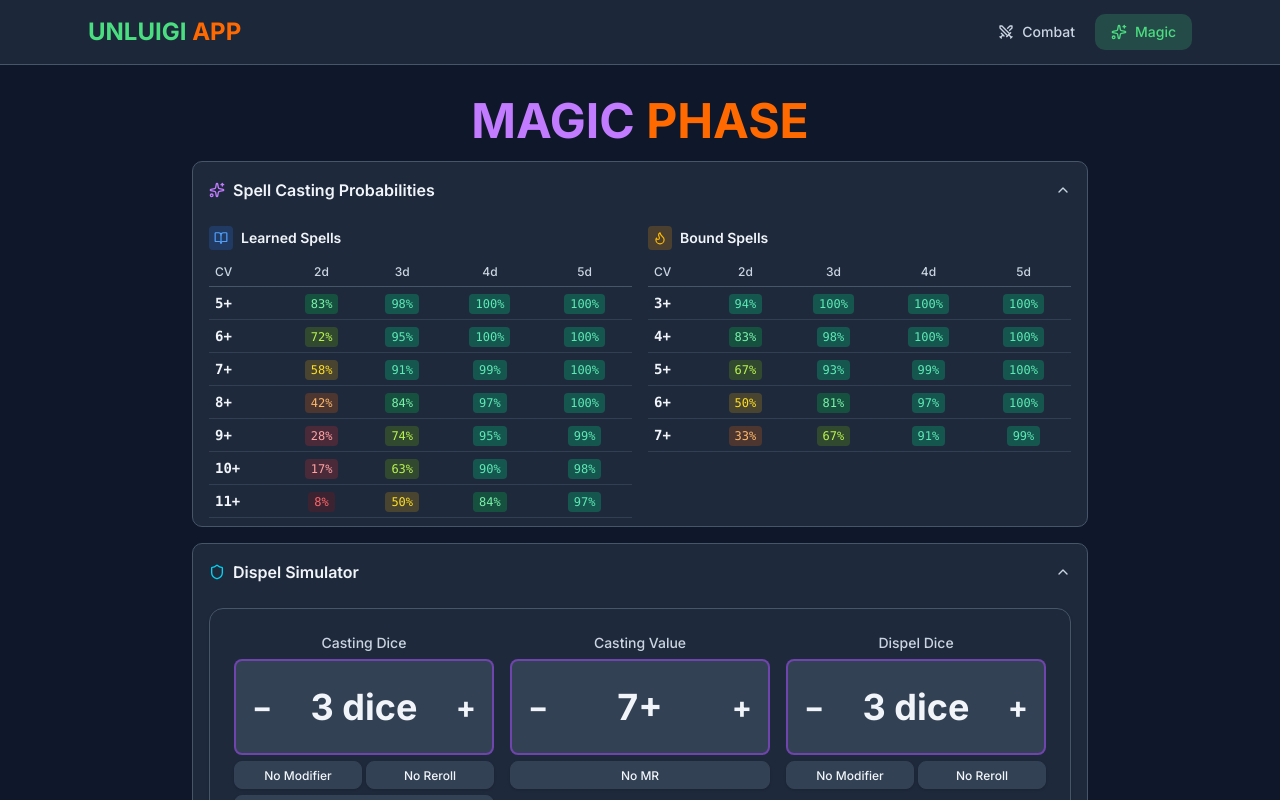
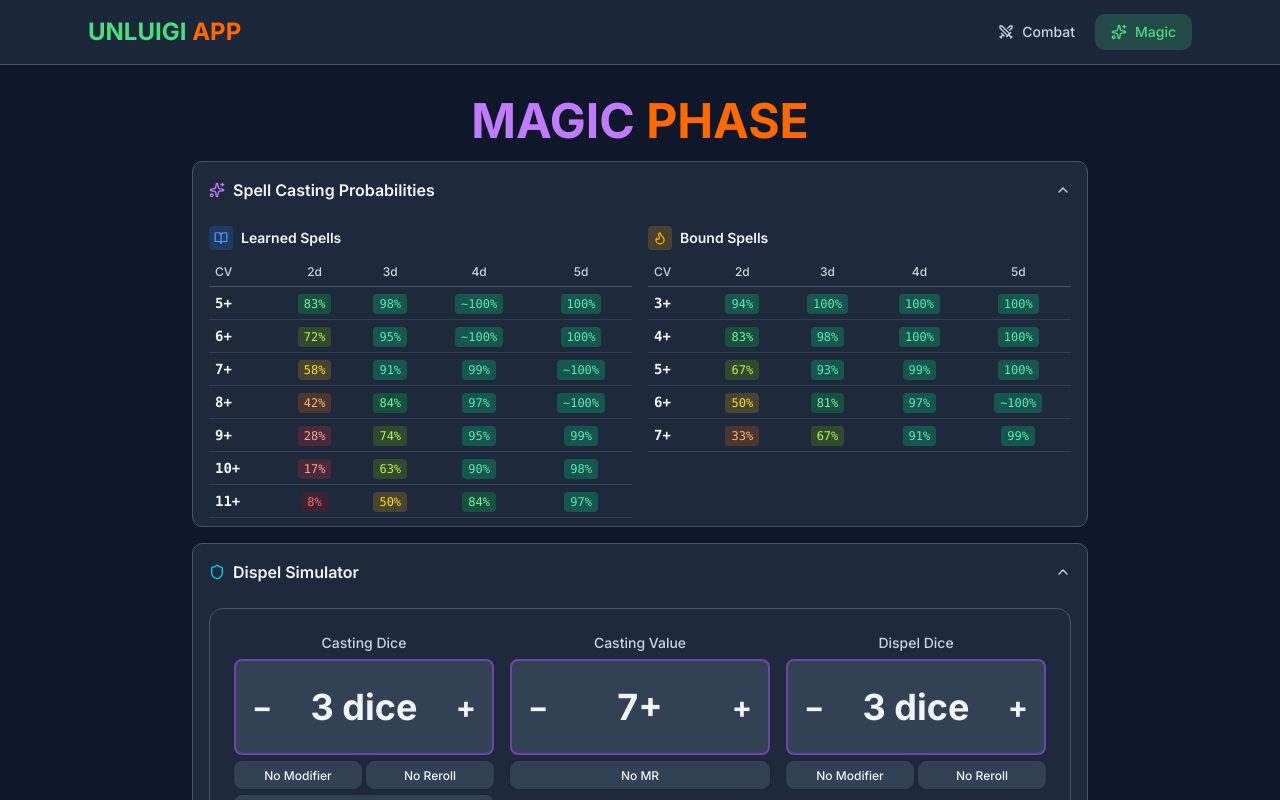
Before and after one commit to Banzgo/unluigi, a React (Vite) app: page /magic in a window 1280 px wide. Shown: the top 800 px of the page. Built offline with nearby package versions, Linux system fonts and the light colour scheme.

Commit message:
Update probability display in CompactTable to show '~100%' for probabilities of 100% without decimal, enhancing clarity in magic casting tables.

```diff
--- a/src/components/MagicCastingTables.tsx
+++ b/src/components/MagicCastingTables.tsx
@@ -102,6 +102,7 @@ function CompactTable({ castingValues, diceRange, calculateProbability }: Compac
 						<td className="p-1.5 text-sm font-mono font-semibold text-foreground border-b border-border/50">{cv}+</td>
 						{diceRange.map((dice) => {
 							const prob = calculateProbability(dice, cv);
+              const probText = prob.toFixed(0) === '100' && prob.toFixed(1) !== '100.0' ? '~100' : prob.toFixed(0);
 							return (
 								<td key={dice} className="p-1 text-center border-b border-border/50">
 									<span
@@ -109,7 +110,7 @@ function CompactTable({ castingValues, diceRange, calculateProbability }: Compac
 											prob,
 										)}`}
 									>
-										{prob.toFixed(0)}%
+										{probText}%
 									</span>
 								</td>
 							);
```
